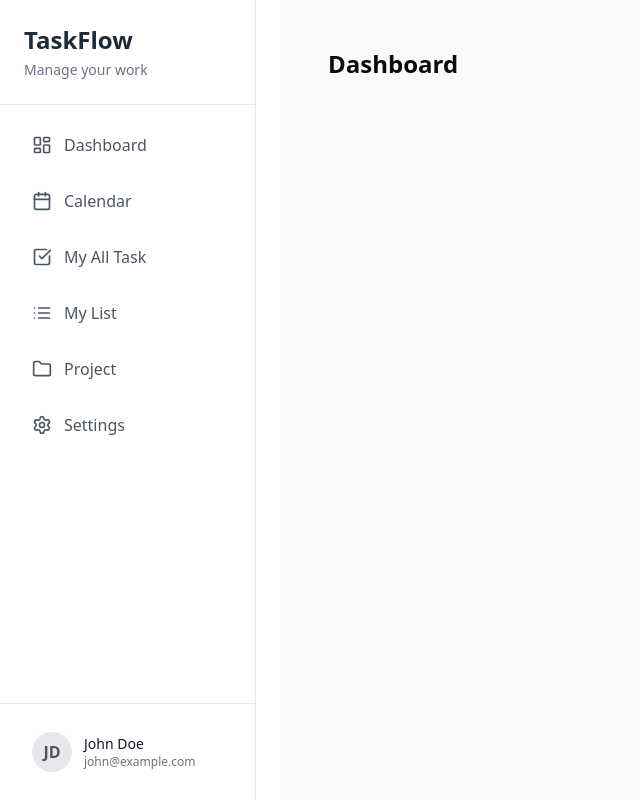
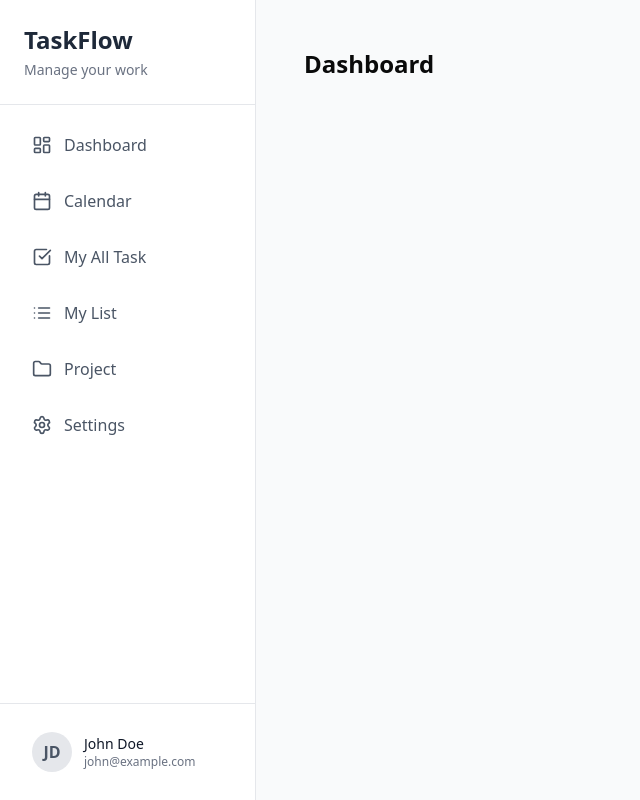
Before and after one commit to DonShanilka/TickTack-todoApp, a Next.js app in the folder frontEnd/: page / in a window 1280 px wide. Shown: the whole page, without its empty margins (0-640 px from the left). Built offline with nearby package versions, Linux system fonts and the light colour scheme.

Commit message:
update layout.tsx

```diff
--- a/frontEnd/src/app/layout.tsx
+++ b/frontEnd/src/app/layout.tsx
@@ -1,8 +1,7 @@
-// src/app/layout.tsx
 import type { Metadata } from "next";
 import { Geist, Geist_Mono } from "next/font/google";
 import "./globals.css";
-import Sidebar from "@/commen/Sidebar";
+import Sidebar from "@/commen/Sidebar"; // ✅ This matches the file now
 
 const geistSans = Geist({
   variable: "--font-geist-sans",
@@ -26,11 +25,9 @@
 }) {
   return (
     <html lang="en">
-      <body className={`${geistSans.variable} ${geistMono.variable}`}>
+      <body className={`${geistSans.variable} ${geistMono.variable} antialiased`}>
         <Sidebar />
-        <main className="ml-[280px] p-6 bg-gray-50 min-h-screen">
-          {children}
-        </main>
+        <main className="ml-64 p-6 bg-gray-50 min-h-screen">{children}</main>
       </body>
     </html>
   );
```
